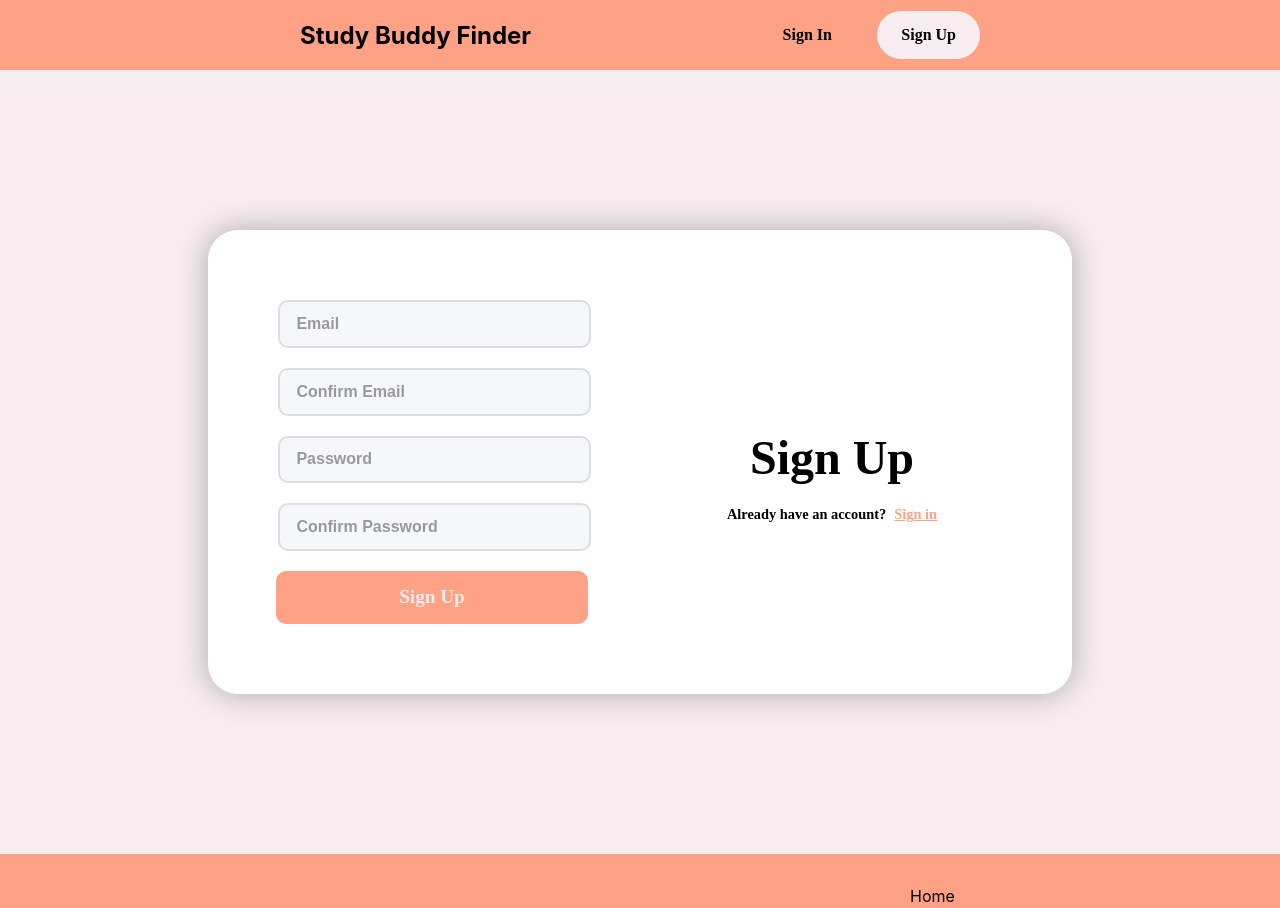
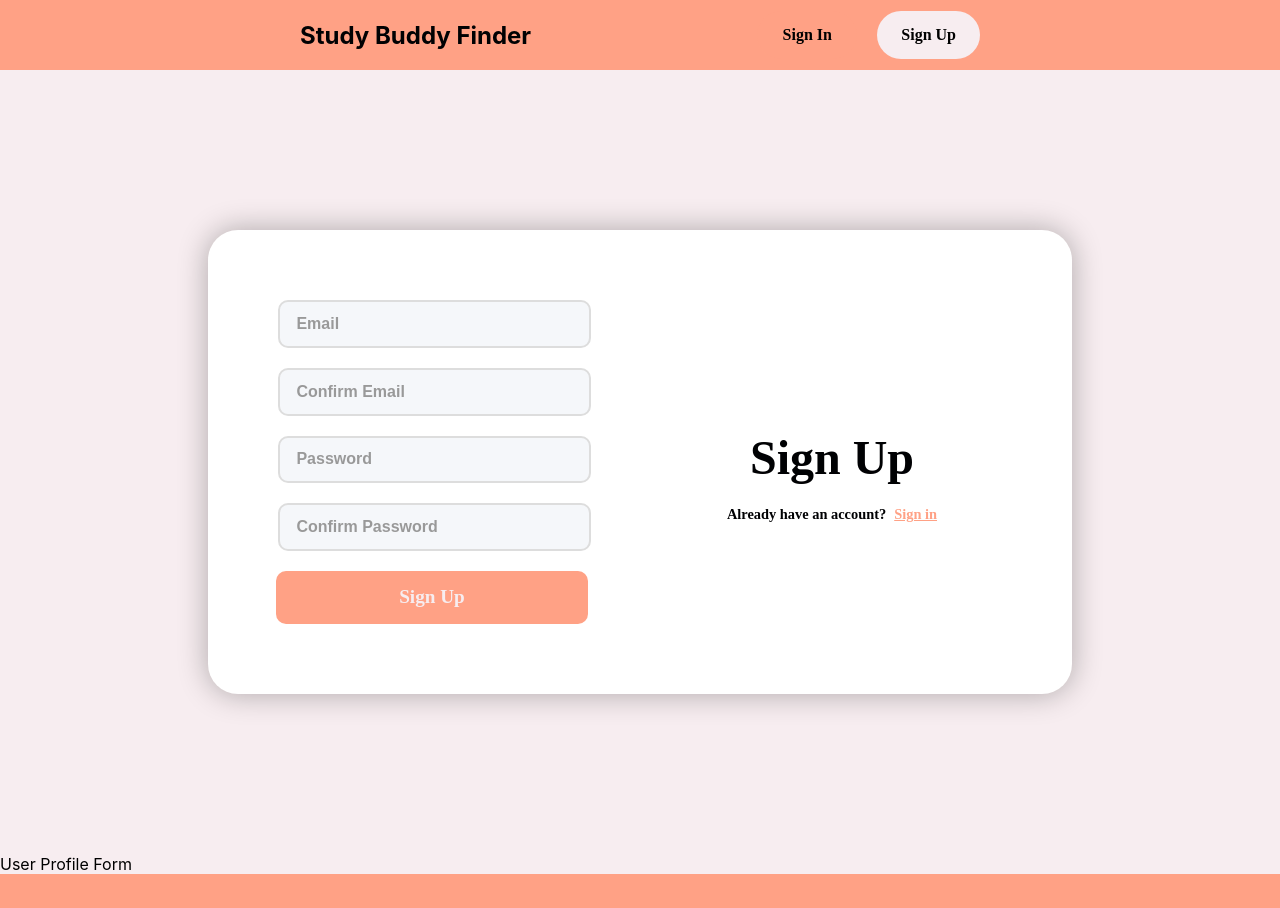
Before and after one commit to MinjaeKim9929/study-buddy-finder, a React (Create React App) app: page /sign-up in a window 1280 px wide. Shown: the top 908 px of the page. Built offline with nearby package versions, Linux system fonts and the light colour scheme; a web font is replaced by a local one.

Commit message:
Add User profile form folder and files.

```diff
--- /dev/null
+++ b/src/components/Forms/UserProfileForm/UserProfileForm.tsx
@@ -0,0 +1,12 @@
+import React from 'react';
+import './UserProfileForm.scss';
+
+function UserProfileForm() {
+	return (
+		<div>
+			<div>User Profile Form</div>
+		</div>
+	);
+}
+
+export default UserProfileForm;
--- a/src/pages/Signup/SignUpPage.tsx
+++ b/src/pages/Signup/SignUpPage.tsx
@@ -1,10 +1,12 @@
 import React from 'react';
 import RegisterForm from '../../components/Forms/RegisterForm/RegisterForm';
+import UserProfileForm from '../../components/Forms/UserProfileForm/UserProfileForm';
 
 function SignUpPage() {
 	return (
 		<div className="signUpPage">
 			<RegisterForm />
+			<UserProfileForm />
 		</div>
 	);
 }
```
Also changed, not shown: src/components/Forms/UserProfileForm/UserProfileForm.scss (added).
